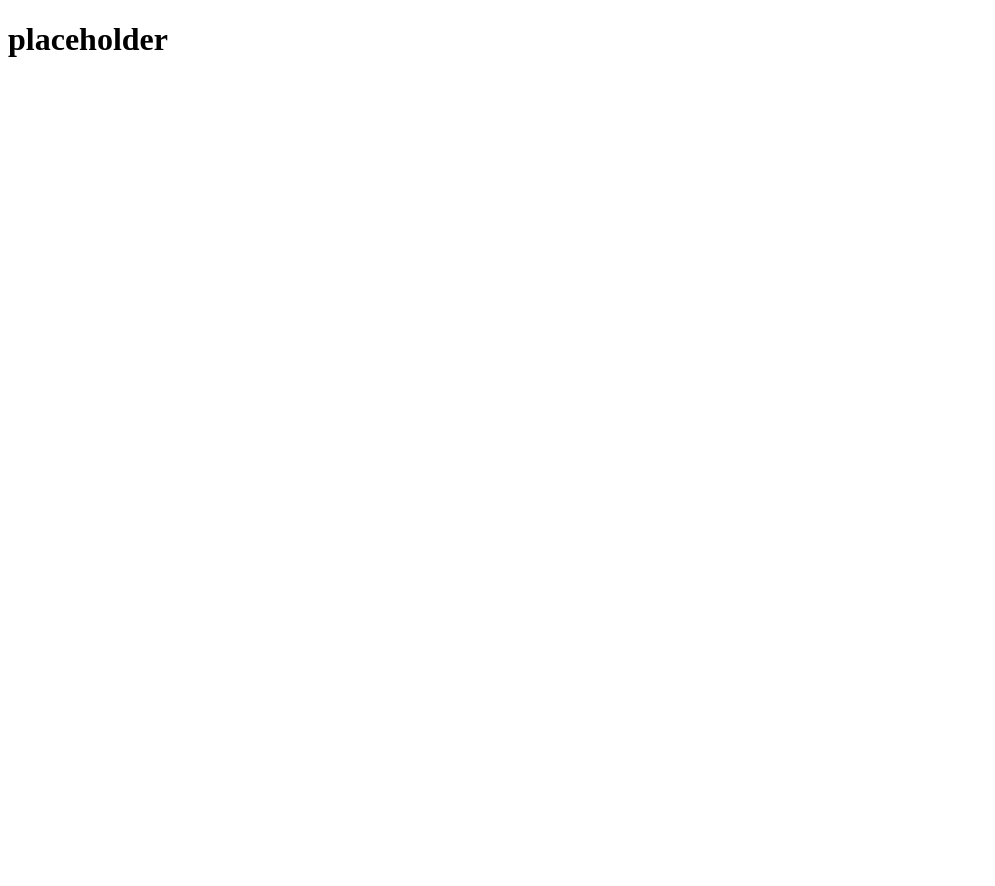
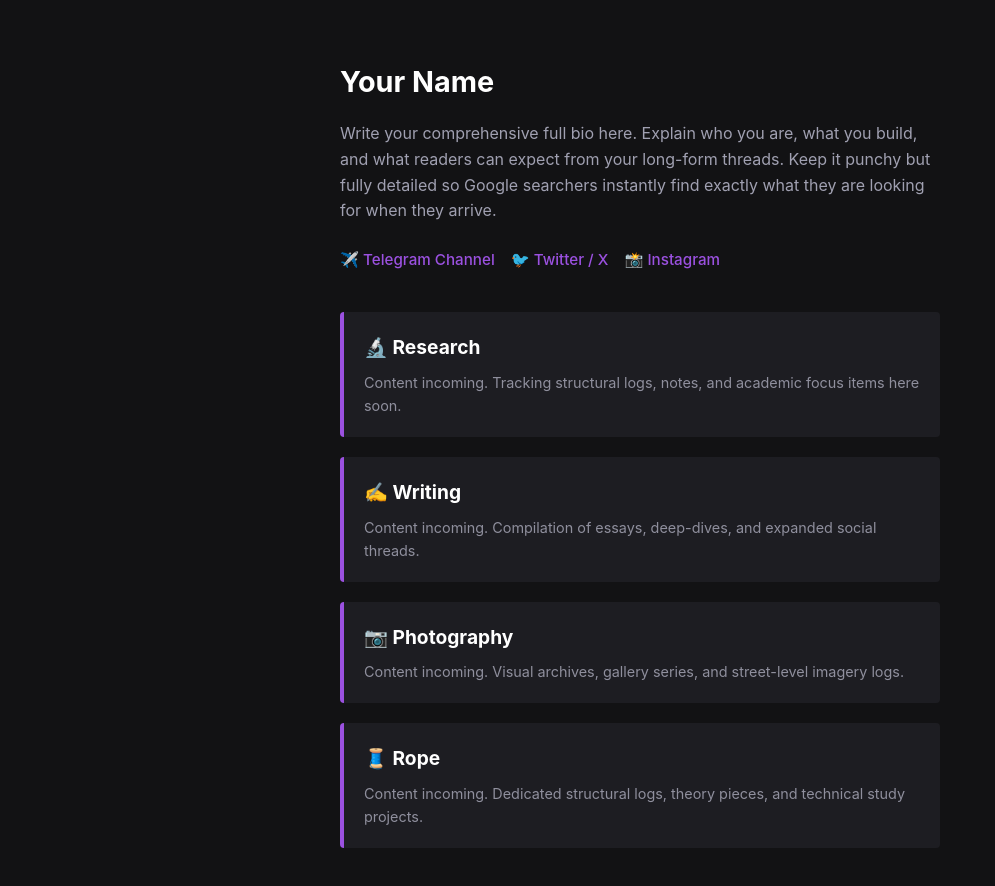
Before and after one commit to osanwe/osanwe.github.io, a plain HTML site: page index.html in a window 1280 px wide. Shown: the whole page, without its empty margins (0-995 px from the left). Before the commit the page ends 800 px from the top, so only its background shows below. Drawn offline with Linux system fonts and the light colour scheme.

Commit message:
Update index.html

```diff
--- a/index.html
+++ b/index.html
@@ -1,9 +1,108 @@
 <!DOCTYPE html>
-<html>
+<html lang="en">
 <head>
-    <title>placeholder</title>
+    <meta charset="UTF-8">
+    <meta name="viewport" content="width=device-width, initial-scale=1.0">
+    <title>Personal Directory</title>
+    <style>
+        :root {
+            --bg: #121214;
+            --text: #e1e1e6;
+            --accent: #9b51e0;
+            --card-bg: #1d1d22;
+        }
+        body {
+            font-family: -apple-system, BlinkMacSystemFont, "Segoe UI", Roboto, Helvetica, Arial, sans-serif;
+            background-color: var(--bg);
+            color: var(--text);
+            max-width: 600px;
+            margin: 0 auto;
+            padding: 40px 20px;
+            line-height: 1.6;
+        }
+        header {
+            margin-bottom: 40px;
+        }
+        h1 {
+            font-size: 1.8rem;
+            margin-bottom: 8px;
+            color: #fff;
+        }
+        .bio {
+            font-size: 1rem;
+            color: #a0a0b1;
+            margin-bottom: 24px;
+        }
+        .social-links {
+            display: flex;
+            gap: 16px;
+            flex-wrap: wrap;
+            margin-bottom: 40px;
+        }
+        .social-links a {
+            color: var(--accent);
+            text-decoration: none;
+            font-weight: 500;
+            font-size: 0.95rem;
+        }
+        .social-links a:hover {
+            text-decoration: underline;
+        }
+        .section-placeholder {
+            background-color: var(--card-bg);
+            border-left: 4px solid var(--accent);
+            padding: 20px;
+            margin-bottom: 20px;
+            border-radius: 4px;
+        }
+        .section-placeholder h2 {
+            font-size: 1.2rem;
+            margin: 0 0 8px 0;
+            color: #fff;
+        }
+        .section-placeholder p {
+            margin: 0;
+            font-size: 0.9rem;
+            color: #8f8f9d;
+        }
+    </style>
 </head>
 <body>
-    <h1>placeholder</h1>
+
+    <header>
+        <h1>Your Name</h1>
+        <p class="bio">
+            Write your comprehensive full bio here. Explain who you are, what you build, and what readers can expect from your long-form threads. Keep it punchy but fully detailed so Google searchers instantly find exactly what they are looking for when they arrive.
+        </p>
+
+        <div class="social-links">
+            <a href="https://t.me" target="_blank">✈️ Telegram Channel</a>
+            <a href="https://twitter.com" target="_blank">🐦 Twitter / X</a>
+            <a href="https://instagram.com" target="_blank">📸 Instagram</a>
+        </div>
+    </header>
+
+    <main>
+        <div class="section-placeholder">
+            <h2>🔬 Research</h2>
+            <p>Content incoming. Tracking structural logs, notes, and academic focus items here soon.</p>
+        </div>
+
+        <div class="section-placeholder">
+            <h2>✍️ Writing</h2>
+            <p>Content incoming. Compilation of essays, deep-dives, and expanded social threads.</p>
+        </div>
+
+        <div class="section-placeholder">
+            <h2>📷 Photography</h2>
+            <p>Content incoming. Visual archives, gallery series, and street-level imagery logs.</p>
+        </div>
+
+        <div class="section-placeholder">
+            <h2>🧵 Rope</h2>
+            <p>Content incoming. Dedicated structural logs, theory pieces, and technical study projects.</p>
+        </div>
+    </main>
+
 </body>
 </html>
```
